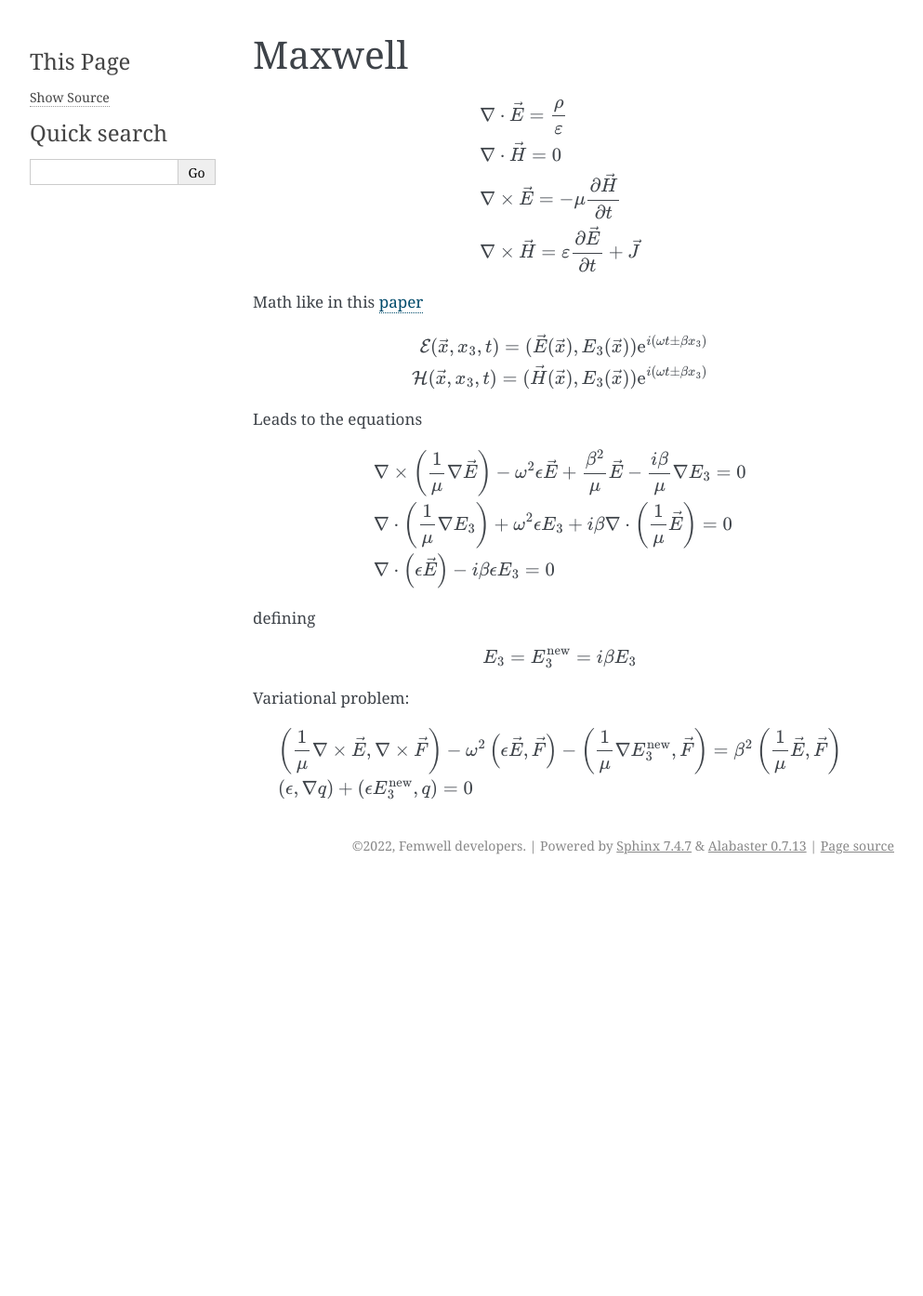
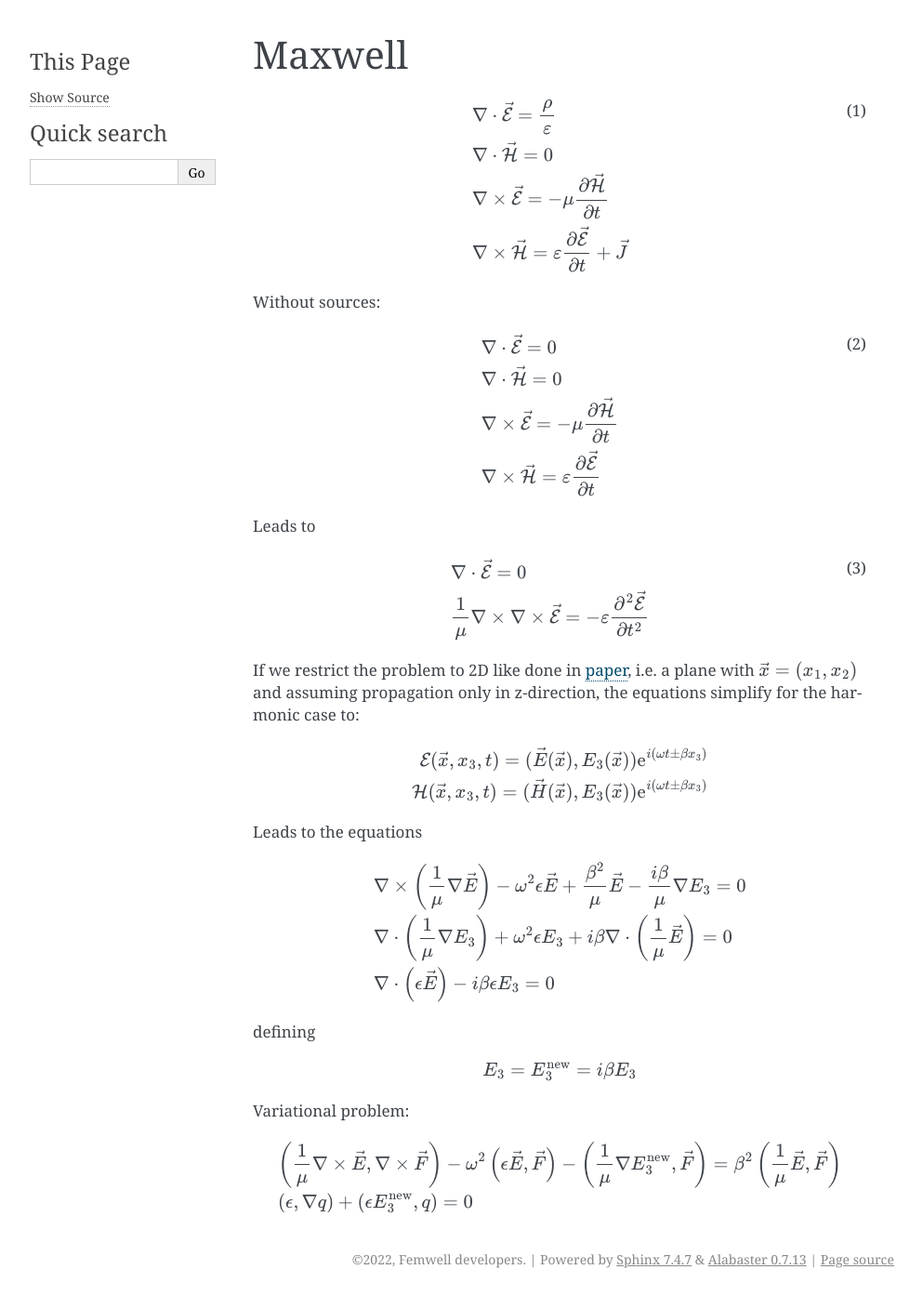
Before and after one commit to HelgeGehring/femwell, a Sphinx documentation site: the page built from docs/source/maxwell.rst, in a window 1280 px wide. Shown: the whole page at 93% size, without its empty margins (148-1141 px from the left). Built offline with Sphinx 7.4.7, drawn with Linux system fonts in a browser that asks for light colours; before the commit the page ends 949 px from its top, so only the background shows below that.

Commit message:
more equations for mode solving

```diff
--- a/docs/source/maxwell.rst
+++ b/docs/source/maxwell.rst
@@ -2,15 +2,44 @@ Maxwell
 -------
 
 .. math::
-    &\nabla\cdot\vec{E} = \frac{\rho}{\varepsilon}
+    :name: maxwell
 
-    &\nabla\cdot\vec{H} = 0
+    &\nabla\cdot\vec{\mathcal{E}} = \frac{\rho}{\varepsilon} \label{test}
 
-    &\nabla\times\vec{E} = - \mu \frac{\partial \vec{H}}{\partial t}
+    &\nabla\cdot\vec{\mathcal{H}} = 0
 
-    &\nabla\times\vec{H} = \varepsilon\frac{\partial \vec{E}}{\partial t} + \vec{J}
+    &\nabla\times\vec{\mathcal{E}} = - \mu \frac{\partial \vec{\mathcal{H}}}{\partial t}
 
-Math like in this `paper <http://dx.doi.org/10.1080/02726340290084012>`_
+    &\nabla\times\vec{\mathcal{H}} = \varepsilon\frac{\partial \vec{\mathcal{E}}}{\partial t} + \vec{J}
+
+Without sources:
+
+.. math::
+    :name: maxwell_no_sources
+
+    &\nabla\cdot\vec{\mathcal{E}} = 0
+
+    &\nabla\cdot\vec{\mathcal{H}} = 0
+
+    &\nabla\times\vec{\mathcal{E}} = - \mu \frac{\partial \vec{\mathcal{H}}}{\partial t}
+
+    &\nabla\times\vec{\mathcal{H}} = \varepsilon\frac{\partial \vec{\mathcal{E}}}{\partial t}
+
+Leads to
+
+.. math::
+    :name: maxwell_telegraph
+
+    &\nabla\cdot\vec{\mathcal{E}} = 0
+
+    &\frac{1}{\mu} \nabla\times\nabla\times\vec{\mathcal{E}}
+    =
+    - \varepsilon \frac{\partial^2 \vec{\mathcal{E}}}{\partial t^2}
+
+If we restrict the problem to 2D like done in `paper <http://dx.doi.org/10.1080/02726340290084012>`_,
+i.e. a plane with :math:`\vec{x}=(x_1,x_2)` and
+assuming propagation only in z-direction,
+the equations simplify for the harmonic case to:
 
 .. math::
     \mathcal{E}(\vec{x},x_3,t)=(\vec{E}(\vec{x}),E_3(\vec{x}))\mathrm{e}^{i(\omega t \pm \beta x_3)}
```
